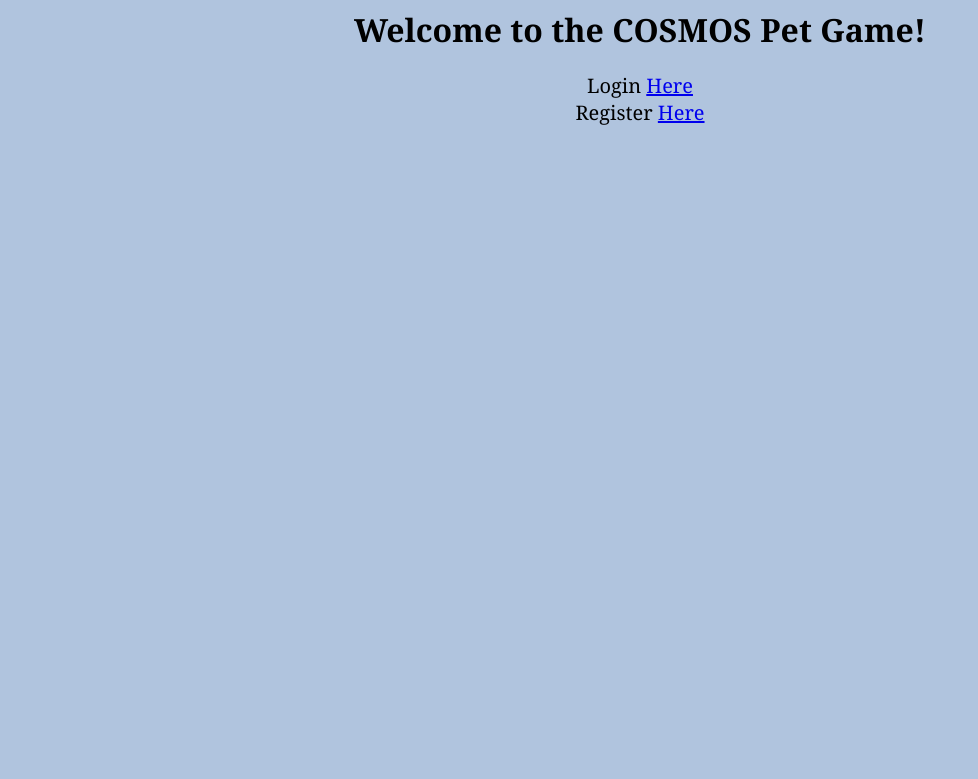
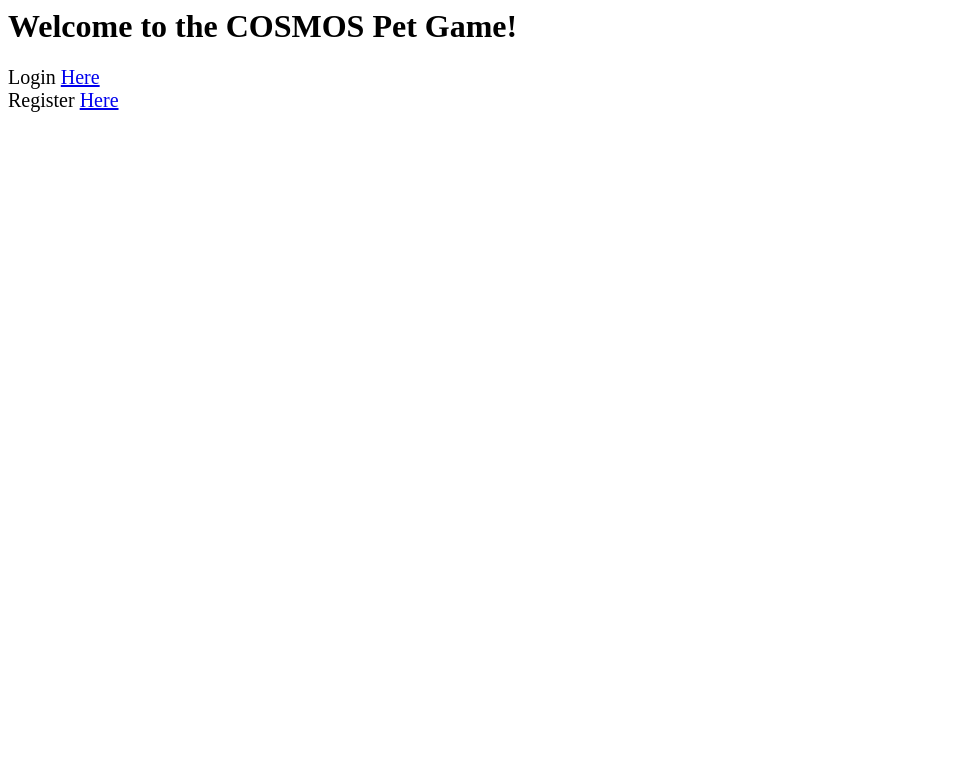
Before and after one commit to stuycs-softdev/proj3-6-COSMOS, a Python web app: template templates/home.html in a window 1280 px wide. Shown: the top 779 px of the page, without its empty margins (0-978 px from the left). Run offline with Jinja, Linux system fonts and the light colour scheme; the template is opened without the code that fills it, so the values that code supplies are empty.

Commit message:
take out stuff

```diff
--- a/templates/home.html
+++ b/templates/home.html
@@ -12,11 +12,5 @@
       <a href="/register">Here </a>
     </p>
 
-    <style>
-      body {background-color:#b0c4de;}
-      body {text-align:center;}
-      body {font-family:"Georgia";}
-    </style>
-
   </body>
 </html>
```
